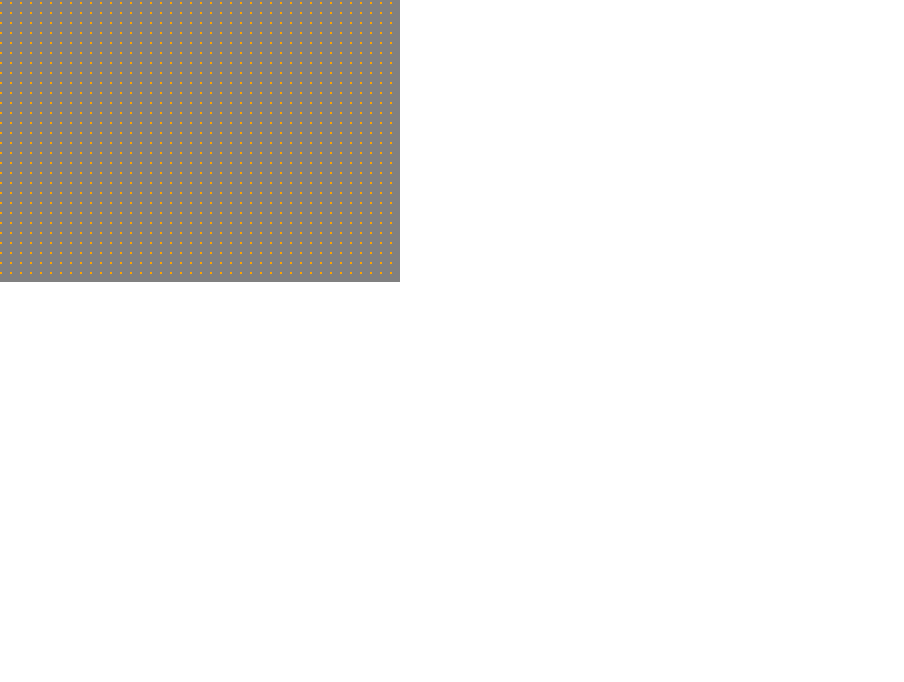
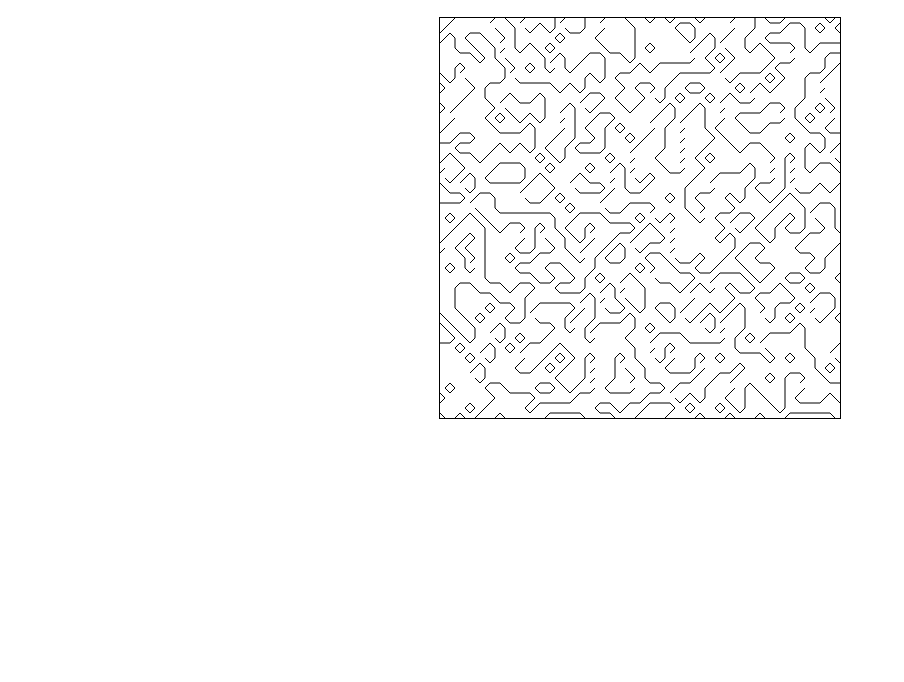
Before and after one commit to S-Chaves/Marching-Squares, a plain HTML site: page index.html in a window 1280 px wide. Shown: the part 118-800 px from the top of the page, without its empty margins (0-904 px from the left). Drawn offline with Linux system fonts and the light colour scheme.

Commit message:
Working algorithm

```diff
--- a/css/index.css
+++ b/css/index.css
@@ -6,6 +6,20 @@
   padding: 0;
 }
 
+.title {
+  text-align: center;
+  margin-top: 3rem;
+  font-size: 3em;
+}
+
+.container {
+  display: flex;
+  align-items: center;
+  margin-inline: auto;
+  margin-top: 2rem;
+  width: fit-content;
+}
+
 #canvas {
-  background-color: grey;
+  border: 1px black solid;
 }
--- a/index.html
+++ b/index.html
@@ -8,9 +8,12 @@
     <link rel="stylesheet" href="css/index.css" />
   </head>
   <body>
-    <canvas id="canvas" width="400" height="400">
-      If you can see this the canvas tag doesn't work on your browser.
-    </canvas>
+    <h1 class="title">Marching Squares</h1>
+    <div class="container">
+      <canvas id="canvas" width="400" height="400">
+        If you can see this the canvas tag doesn't work on your browser.
+      </canvas>
+    </div>
     <script src="js/index.js"></script>
   </body>
 </html>
--- a/js/index.js
+++ b/js/index.js
@@ -3,18 +3,15 @@ const canvas = document.querySelector('#canvas');
 const WIDTH = 400;
 const HEIGHT = 400;
 const RES = 10;
-const COLS = WIDTH / RES;
-const ROWS = HEIGHT / RES;
+const COLS = 1 + WIDTH / RES;
+const ROWS = 1 + HEIGHT / RES;
 
-const points = [];
+const points = new Array(COLS);
 for (let i = 0; i < COLS; i++) {
-  const row = [];
+  points[i] = new Array(ROWS);
   for (let j = 0; j < ROWS; j++) {
-    const x = Math.random < 0.5 ? 1 : 0;
-    const y = Math.random < 0.5 ? 1 : 0;
-    row.push({ x, y });
+    points[i][j] = Math.random() < 0.5 ? 1 : 0; // Random value
   }
-  points.push(row);
 }
 
 function draw() {
@@ -22,9 +19,25 @@ function draw() {
     const ctx = canvas.getContext('2d');
 
     ctx.fillStyle = "orange";
-    for (let i = 0; i < COLS; i++) {
-      for (let j = 0; j < ROWS; j++) {
-        ctx.fillRect(i * RES, j * RES, 2, 2);
+    for (let i = 0; i < COLS - 1; i++) {
+      for (let j = 0; j < ROWS - 1; j++) {
+        const value = points[i][j];
+        const x = i * RES;
+        const y = j * RES;
+        const half = RES / 2;
+
+        const linePoints = {
+          top: { x: x + half, y },
+          right: { x: x + RES, y: y + half },
+          bot: { x: x + half, y: y + RES },
+          left: { x, y: y + half }
+        };
+
+        const type = getType(
+          points[i][j], points[i + 1][j], points[i + 1][j + 1], points[i][j + 1]
+        );
+
+        chooseLine(ctx, type, linePoints);
       }
     }
 
@@ -33,3 +46,44 @@ function draw() {
 }
 
 draw();
+
+// Utils functions
+function line(ctx, point1, point2) {
+  ctx.beginPath();
+  ctx.moveTo(point1.x, point1.y);
+  ctx.lineTo(point2.x, point2.y);
+  ctx.stroke();
+}
+
+function getType(p1, p2, p3, p4) {
+  return (p1 * 8) + (p2 * 4) + (p3 * 2) + p4;
+}
+
+function chooseLine(ctx, type, linePoints) {
+  const types = {
+    1: () => line(ctx, linePoints.left, linePoints.bot),
+    2: () => line(ctx, linePoints.right, linePoints.bot),
+    3: () => line(ctx, linePoints.left, linePoints.right),
+    4: () => line(ctx, linePoints.top, linePoints.right),
+    6: () => line(ctx, linePoints.top, linePoints.bot),
+    7: () => line(ctx, linePoints.left, linePoints.top),
+    8: () => line(ctx, linePoints.left, linePoints.top), // types[7]()
+    9: () => line(ctx, linePoints.left, linePoints.top), // types[6]()
+    11: () => line(ctx, linePoints.top, linePoints.right), // types[4]()
+    12: () => line(ctx, linePoints.left, linePoints.right), // types[3]()
+    13: () => line(ctx, linePoints.right, linePoints.bot), // types[2]()
+    14: () => line(ctx, linePoints.left, linePoints.bot), // types[1]()
+    5: () => {
+      line(ctx, linePoints.left, linePoints.top);
+      line(ctx, linePoints.bot, linePoints.right);
+    },
+    10: () => {
+      line(ctx, linePoints.left, linePoints.bot);
+      line(ctx, linePoints.top, linePoints.right);
+    },
+  };
+
+  if (type in types) {
+    types[type]();
+  }
+}
```
